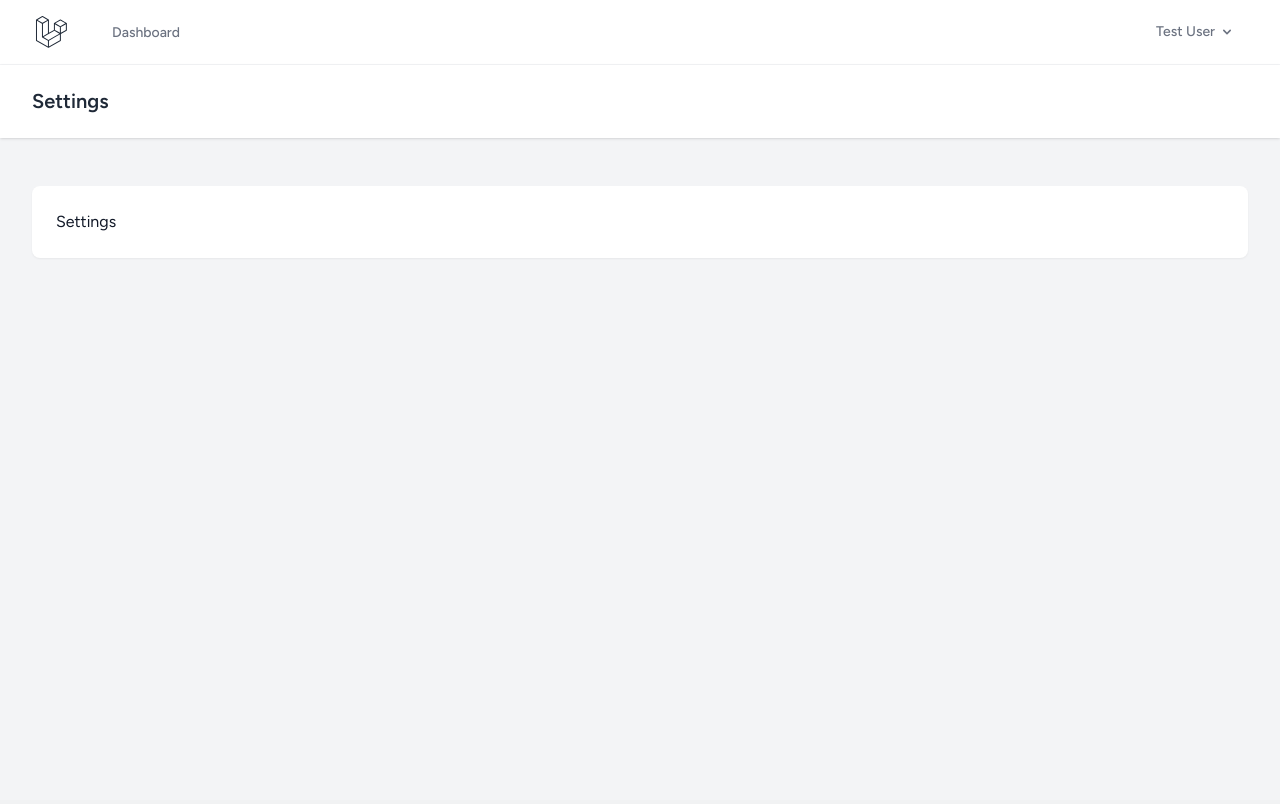
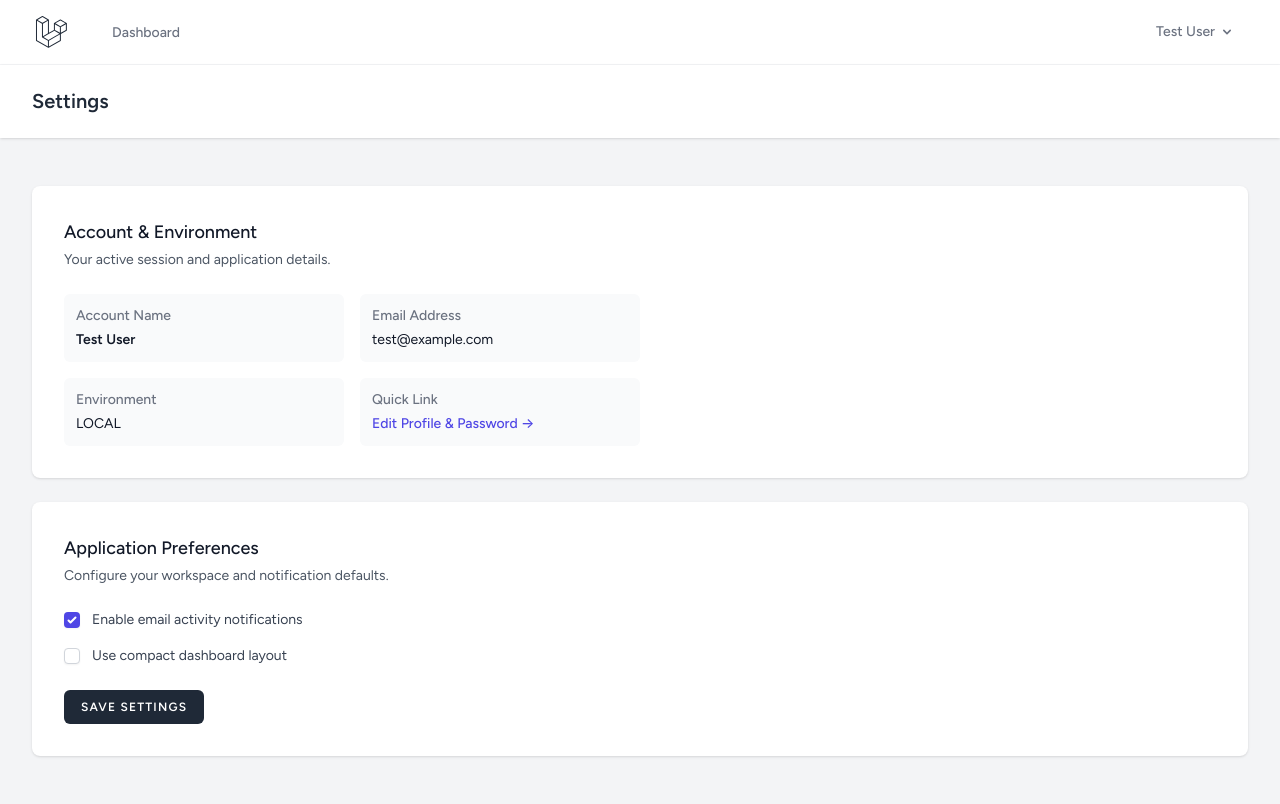
Before and after one commit to andr71-03/bandoy-prod, a Laravel app: page /settings in a window 1280 px wide. Before the commit the page ends 258 px from the top, so only its background shows below. Run offline with Laravel 12, Linux system fonts and the light colour scheme; a user stored in the database is signed in; data comes from the database, SQL or seed files in the repository; style sheets or scripts are compiled from the project's sources.

Commit message:
Build full Settings page UI and save handler

```diff
--- a/resources/views/settings.blade.php
+++ b/resources/views/settings.blade.php
@@ -1,11 +1,76 @@
 <x-app-layout>
     <x-slot name="header">
-        <h2 class="font-semibold text-xl text-gray-800 leading-tight">{{ __('Settings') }}</h2>
+        <h2 class="font-semibold text-xl text-gray-800 leading-tight">
+            {{ __('Settings') }}
+        </h2>
     </x-slot>
+
     <div class="py-12">
-        <div class="max-w-7xl mx-auto sm:px-6 lg:px-8">
-            <div class="bg-white overflow-hidden shadow-sm sm:rounded-lg">
-                <div class="p-6 text-gray-900">Settings</div>
+        <div class="max-w-7xl mx-auto sm:px-6 lg:px-8 space-y-6">
+            @if (session('status') === 'settings-updated')
+                <div class="p-4 bg-green-50 border border-green-200 text-green-700 rounded-lg text-sm">
+                    Settings saved successfully.
+                </div>
+            @endif
+
+            <!-- Account & System Overview -->
+            <div class="p-4 sm:p-8 bg-white shadow sm:rounded-lg">
+                <div class="max-w-xl">
+                    <h3 class="text-lg font-medium text-gray-900">Account & Environment</h3>
+                    <p class="mt-1 text-sm text-gray-600">
+                        Your active session and application details.
+                    </p>
+
+                    <dl class="mt-6 grid grid-cols-1 gap-4 sm:grid-cols-2 text-sm">
+                        <div class="p-3 bg-gray-50 rounded-md">
+                            <dt class="font-medium text-gray-500">Account Name</dt>
+                            <dd class="mt-1 text-gray-900 font-semibold">{{ Auth::user()->name }}</dd>
+                        </div>
+                        <div class="p-3 bg-gray-50 rounded-md">
+                            <dt class="font-medium text-gray-500">Email Address</dt>
+                            <dd class="mt-1 text-gray-900">{{ Auth::user()->email }}</dd>
+                        </div>
+                        <div class="p-3 bg-gray-50 rounded-md">
+                            <dt class="font-medium text-gray-500">Environment</dt>
+                            <dd class="mt-1 text-gray-900 uppercase">{{ config('app.env') }}</dd>
+                        </div>
+                        <div class="p-3 bg-gray-50 rounded-md">
+                            <dt class="font-medium text-gray-500">Quick Link</dt>
+                            <dd class="mt-1">
+                                <a href="{{ route('profile.edit') }}" class="text-indigo-600 hover:underline font-medium">
+                                    Edit Profile & Password &rarr;
+                                </a>
+                            </dd>
+                        </div>
+                    </dl>
+                </div>
+            </div>
+
+            <!-- Application Preferences -->
+            <div class="p-4 sm:p-8 bg-white shadow sm:rounded-lg">
+                <div class="max-w-xl">
+                    <h3 class="text-lg font-medium text-gray-900">Application Preferences</h3>
+                    <p class="mt-1 text-sm text-gray-600">
+                        Configure your workspace and notification defaults.
+                    </p>
+
+                    <form method="POST" action="{{ route('settings.update') }}" class="mt-6 space-y-4">
+                        @csrf
+                        <label class="flex items-center gap-3">
+                            <input type="checkbox" name="email_notifications" checked class="rounded border-gray-300 text-indigo-600 shadow-sm focus:ring-indigo-500">
+                            <span class="text-sm text-gray-700">Enable email activity notifications</span>
+                        </label>
+
+                        <label class="flex items-center gap-3">
+                            <input type="checkbox" name="compact_view" class="rounded border-gray-300 text-indigo-600 shadow-sm focus:ring-indigo-500">
+                            <span class="text-sm text-gray-700">Use compact dashboard layout</span>
+                        </label>
+
+                        <div class="pt-2">
+                            <x-primary-button>{{ __('Save Settings') }}</x-primary-button>
+                        </div>
+                    </form>
+                </div>
             </div>
         </div>
     </div>
--- a/routes/web.php
+++ b/routes/web.php
@@ -13,6 +13,7 @@ Route::get('/dashboard', function () {
 
 Route::middleware('auth')->group(function () {
     Route::view('/settings', 'settings')->name('settings');
+    Route::post('/settings', fn () => back()->with('status', 'settings-updated'))->name('settings.update');
     Route::get('/profile', [ProfileController::class, 'edit'])->name('profile.edit');
     Route::patch('/profile', [ProfileController::class, 'update'])->name('profile.update');
     Route::delete('/profile', [ProfileController::class, 'destroy'])->name('profile.destroy');
```
